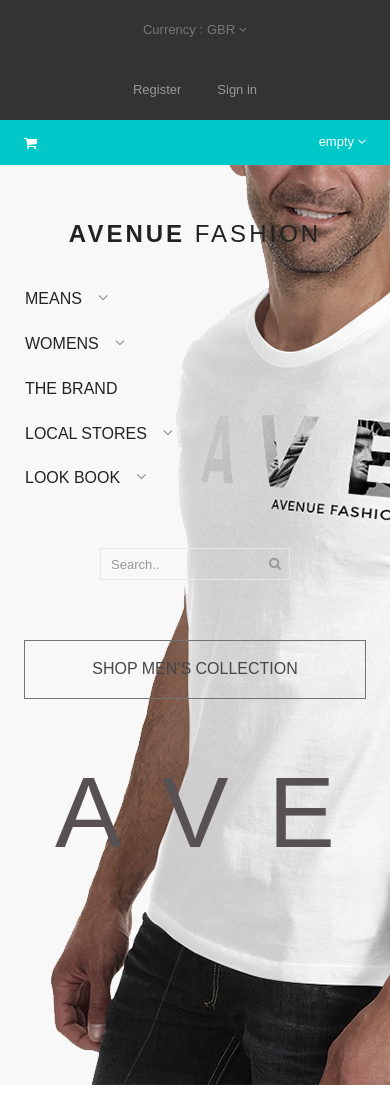
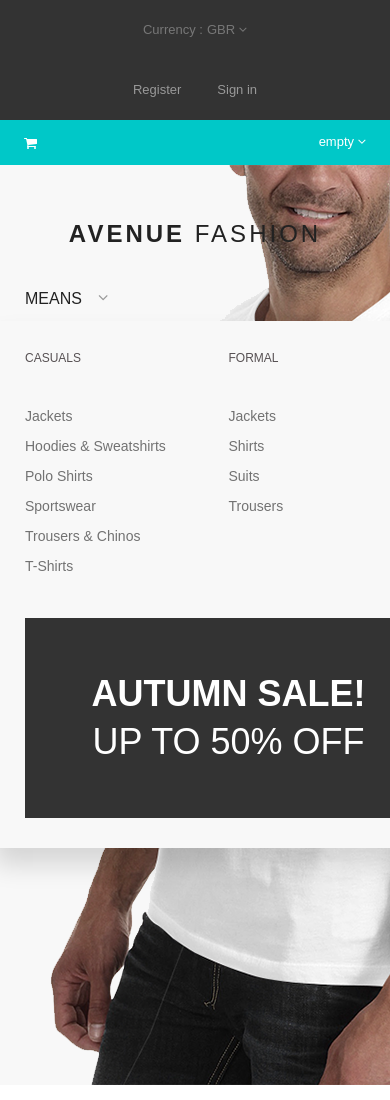
Before and after one commit to damir-art/site-avenue-fashion, a plain HTML site: page index.html in a window 390 px wide. Shown: the top 1100 px of the page. Drawn offline with Linux system fonts and the light colour scheme.

Commit message:
nav-adaptive

```diff
--- a/scss/_04-nav.scss
+++ b/scss/_04-nav.scss
@@ -42,9 +42,6 @@
     margin-left: 60px;
     position: relative;
 }
-.nav__item:hover .nav__dropdown {
-    display: block;
-}
 
 .nav__item:first-child {
     margin-left: 0;
@@ -81,7 +78,7 @@
     display: flex;
     flex-direction: column;
     justify-content: space-between;
-    display: none;
+    // display: none;
 }
 .dropdown__lists {
     display: flex;
@@ -103,15 +100,13 @@
     padding: 0;
     list-style: none;
 }
-.dropdown__item {
-    margin-bottom: 14px;
-}
 .dropdown__link {
     font-size: 14px;
     font-family: 'Montserrat', sans-serif;
+    font-weight: 300;
     color: #727272;
-    font-weight: 300;
     text-decoration: none;
+    line-height: 30px;
 }
 .dropdown__link:hover {
     text-decoration: underline;
@@ -146,14 +141,15 @@
 .search {
     display: flex;
     align-items: center;
-    font-family: 'Montserrat', sans-serif;
-    font-size: 13px;
     width: 190px;
     border: 1px solid #e7e7e7;
     margin-left: auto;
     width: 190px;
 }
 .search__s {
+    font-size: 13px;
+    font-family: 'Montserrat', sans-serif;
+    font-weight: 300;
     border: none;
     height: 30px;
     width: 160px;
@@ -183,6 +179,7 @@
     position: absolute;
     bottom: 125px;
     right: 400px;
+    z-index: 998;
 }
 .slider__link {
     width: 342px;
@@ -193,6 +190,7 @@
     align-items: center;
     font-size: 16px;
     font-family: 'Montserrat', sans-serif;
+    font-weight: 400;
     color: #454647;
     text-transform: uppercase;
     text-decoration: none;
@@ -282,6 +280,15 @@
         margin-top: 0;
         margin-left: 16px;
     }
+    .nav__dropdown {
+        top: 32px;
+    }
+}
+
+@media (max-width: 500px) {
+    .nav__dropdown {
+        left: -30px;
+    }
 }
 
 @media (max-width: 420px) {
--- a/scss/_06-slider.scss
+++ b/scss/_06-slider.scss
@@ -1,6 +1,7 @@
 /* slider */
 .section-slider {
     background-color: #f8f8f8;
+    margin-bottom: 60px;
 }
 
 .content-slider {
@@ -14,16 +15,23 @@
 
 .slider__title {
     display: flex;
-    justify-content: space-evenly;
+    justify-content: space-around;
     color: #575153;
+    font-size: 450px;
     font-family: 'Montserrat', sans-serif;
-    font-size: 450px;
     font-weight: 700;
     position: relative;
     top: 60px;
 }
 
 /* медиазапросы */
+@media (max-width: 1600px) {
+    .slider__title {
+        font-size: 350px;
+        font-weight: 600;
+    }
+}
+
 @media (max-width: 1220px) {
     .slider__title {
         font-size: 350px;
@@ -38,16 +46,12 @@
     }
     .slider__title {
         font-size: 250px;
-        font-weight: 500;
-        top: 0;
     }
 }
 
 @media (max-width: 720px) {
     .slider__title {
         font-size: 150px;
-        font-weight: 400;
-        top: 0;
     }
 }
 
@@ -61,8 +65,6 @@
 @media (max-width: 420px) {
     .slider__title {
         font-size: 100px;
-        font-weight: 300;
-        top: 0;
     }
 }
 
```
Also changed, not shown: css/style.css, css/style.min.css.
